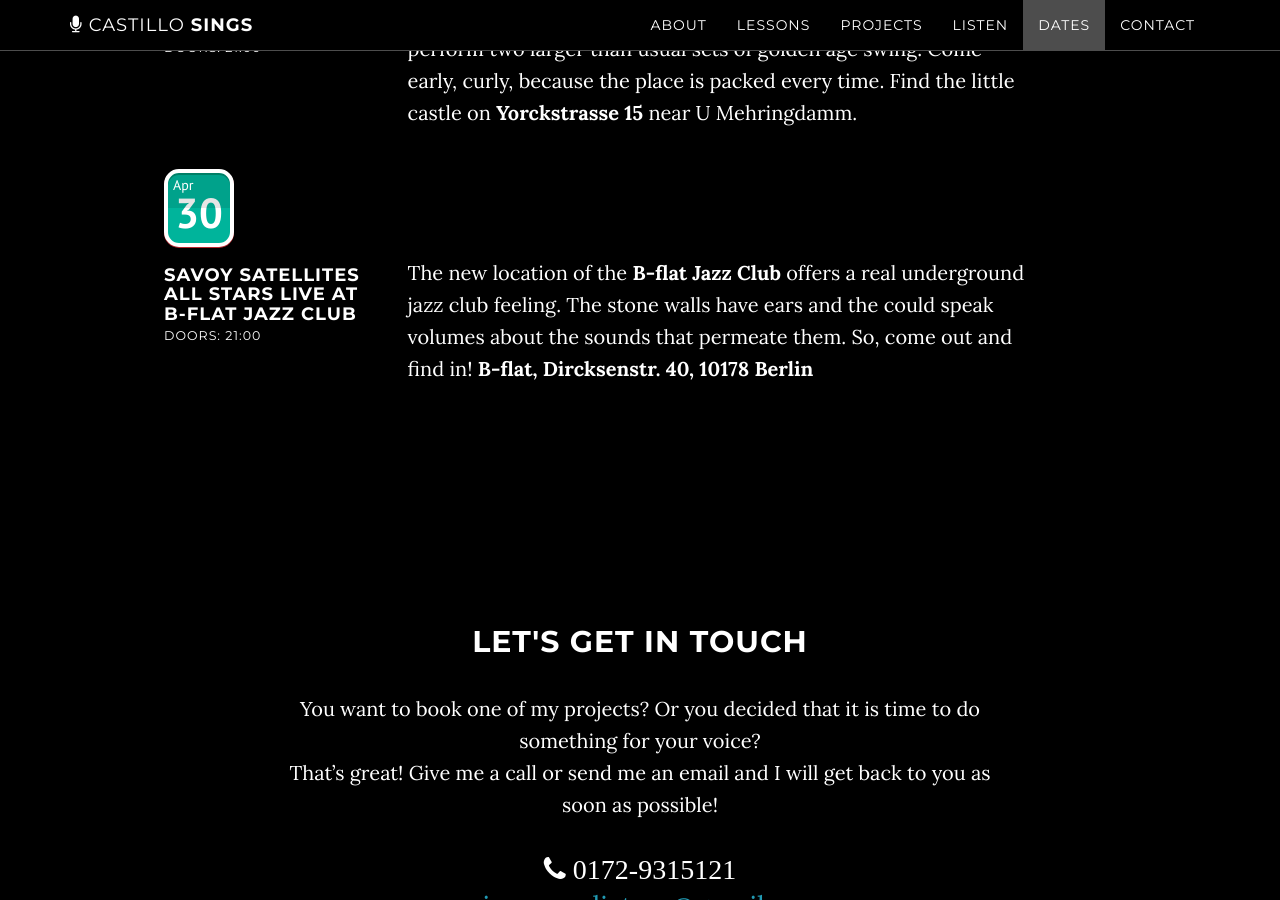
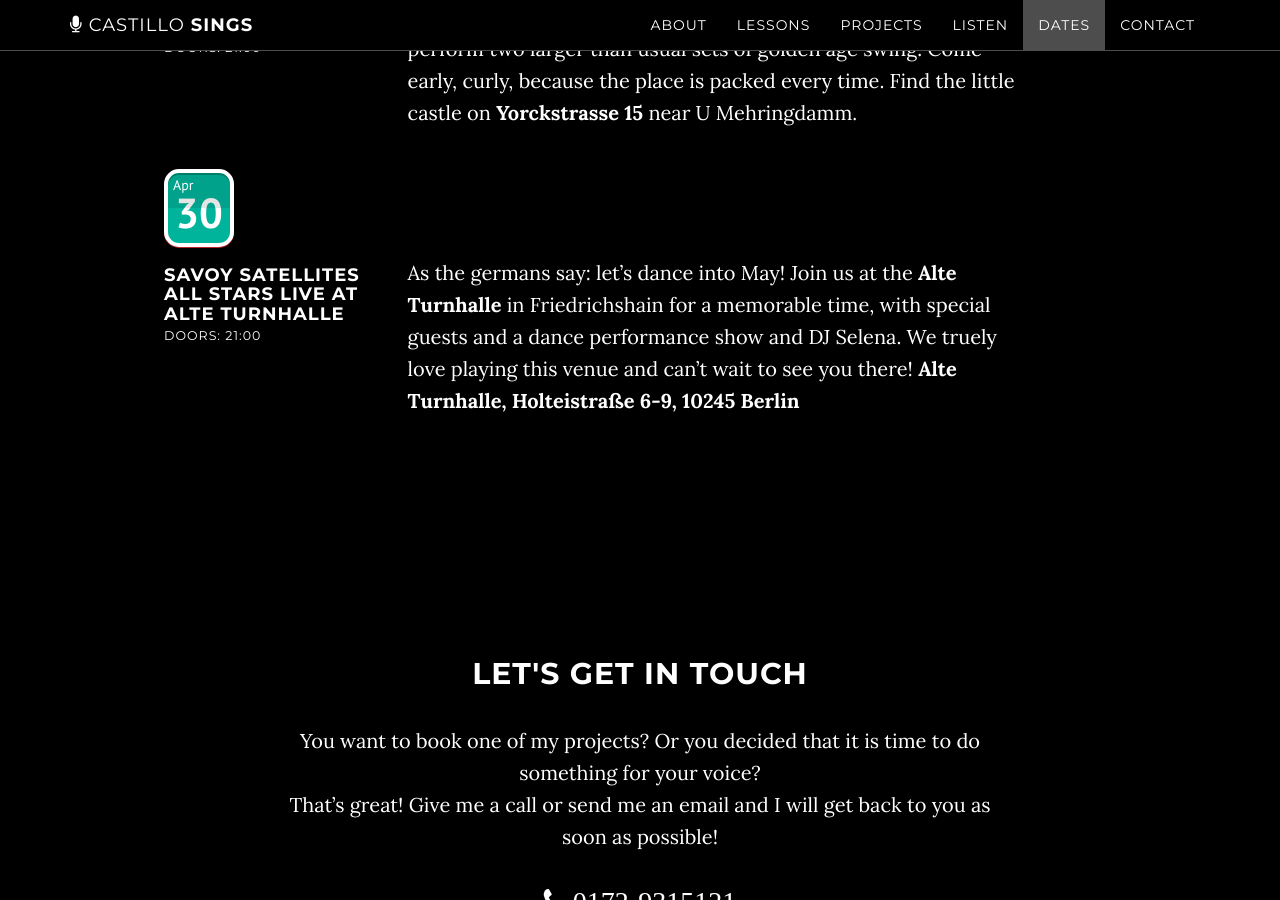
Before and after one commit to Darthen/CastilloSings2, a Jekyll site: the page built from _posts/2018-04-30-savoy.md, in a window 1280 px wide and 900 px high, scrolled down 5319 px. Built offline with Jekyll 4.4.1, drawn with Linux system fonts in a browser that asks for light colours; our own code applies the rules of GitHub Pages for plain Markdown files.

Commit message:
Changed to Turnhalle

```diff
--- a/_posts/2018-04-30-savoy.md
+++ b/_posts/2018-04-30-savoy.md
@@ -1,5 +1,5 @@
 ---
-title: Savoy Satellites All Stars live at B-flat Jazz Club
+title: Savoy Satellites All Stars live at Alte Turnhalle
 doors: "21:00"
 ---
-The new location of the **B-flat Jazz Club** offers a real underground jazz club feeling. The stone walls have ears and the could speak volumes about the sounds that permeate them. So, come out and find in! **B-flat, Dircksenstr. 40, 10178 Berlin**
+As the germans say: let's dance into May! Join us at the **Alte Turnhalle** in Friedrichshain for a memorable time, with special guests and a dance performance show and DJ Selena. We truely love playing this venue and can't wait to see you there! **Alte Turnhalle, Holteistraße 6-9, 10245 Berlin**
```
